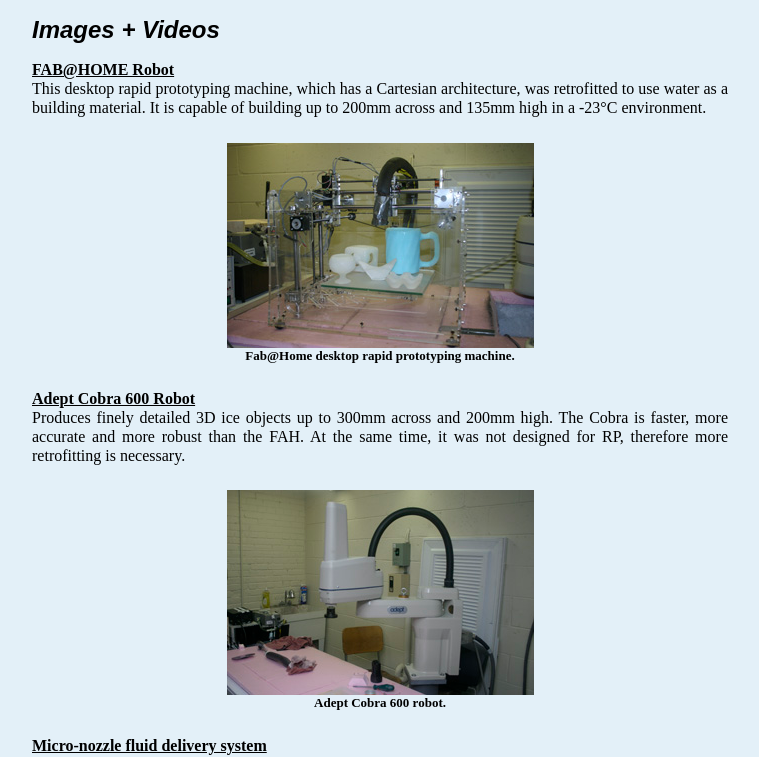
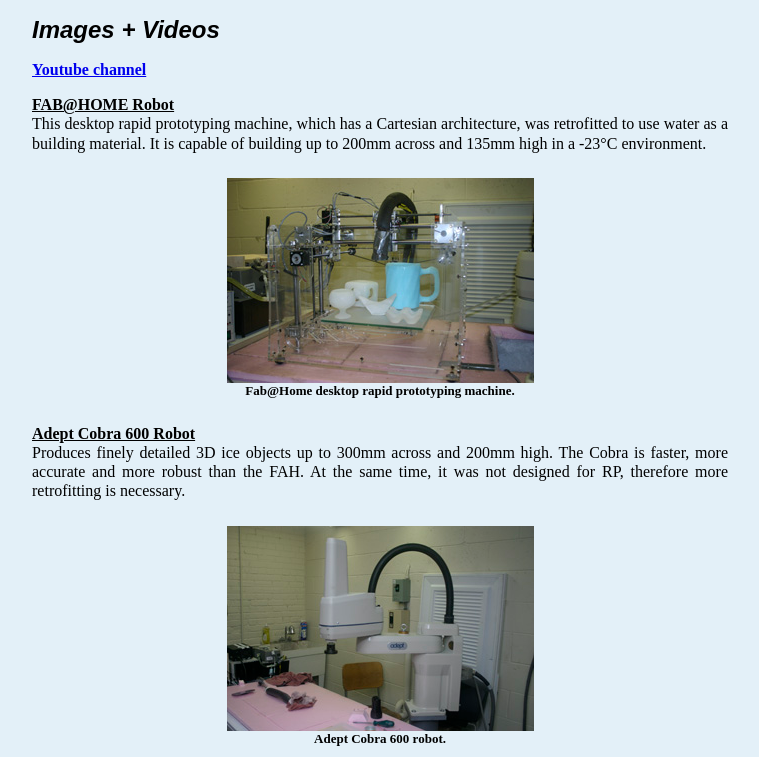
Before and after one commit to ebarnett2/3diceprinter, a plain HTML site: page Multimedia.html in a window 1280 px wide. Shown: the top 757 px of the page, without its empty margins (260-1019 px from the left). Drawn offline with Linux system fonts and the light colour scheme; a script that the page names is missing.

Commit message:
Move Youtube channel link from Publications to Multimedia page

```diff
--- a/Multimedia.html
+++ b/Multimedia.html
@@ -49,6 +49,9 @@ body,td,th {
       <em>
     <!-- end #mainContent -->
     Images + Videos</em></h1>
+
+    <p><a href="https://www.youtube.com/@3diceprinteratmcgilluniver256" target="_blank"><strong>Youtube channel</strong></a></p>
+
     <p><strong><u>FAB@HOME  Robot</u></strong><br />
       This desktop rapid prototyping  machine, which has a Cartesian architecture, was retrofitted to use water as a building material. It is capable of building up to 200mm across and 135mm high in a -23&deg;C environment.</p>
     <h6 align="center"><a href="IMAGES/FAH LARGE.JPG" target="_blank" class="figcust"><img src="IMAGES/FAH3.JPG" width="307" height="205" /></a><br />
```
Also changed, not shown: Publications.html (+0 -2 lines).
